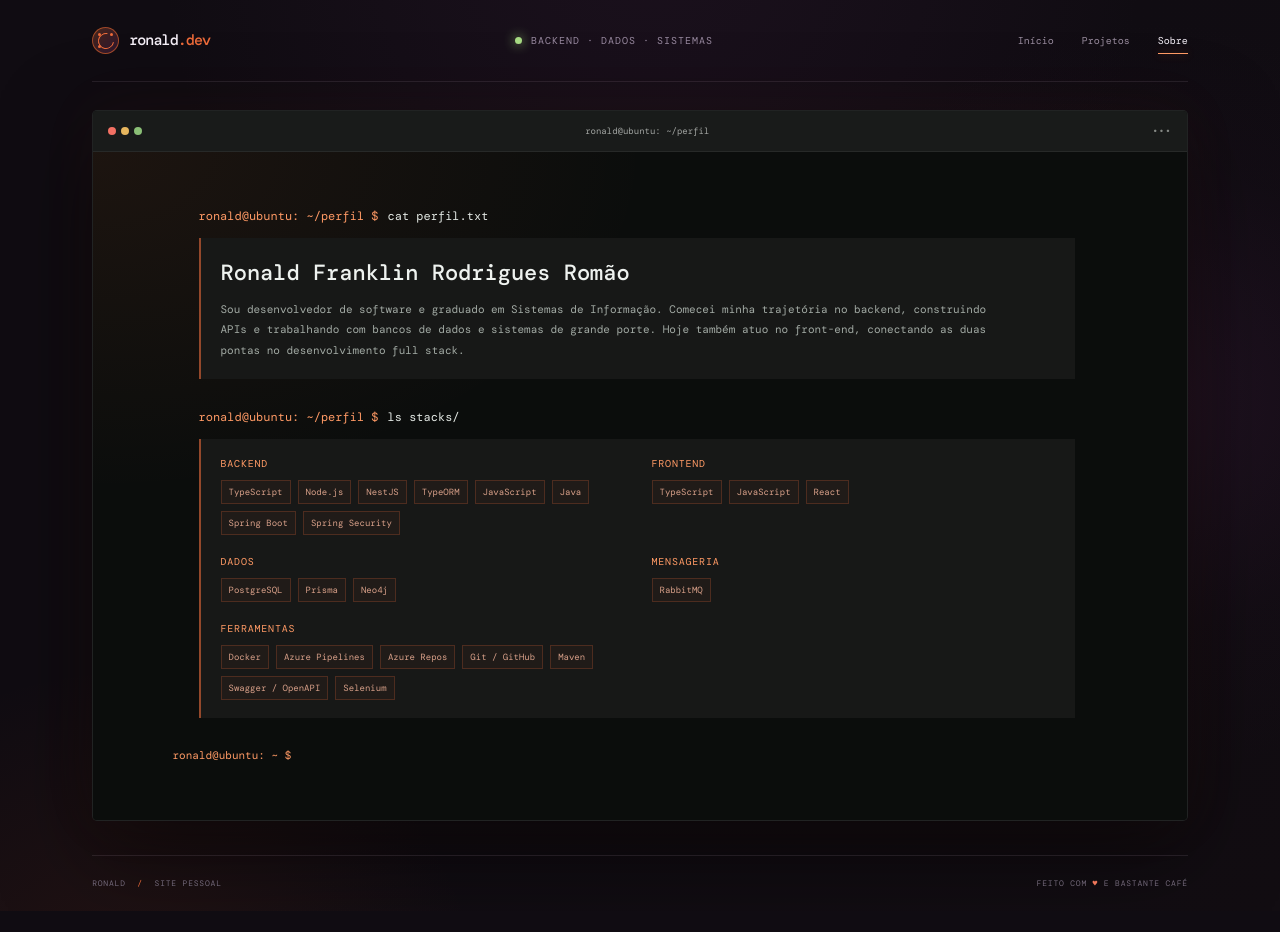
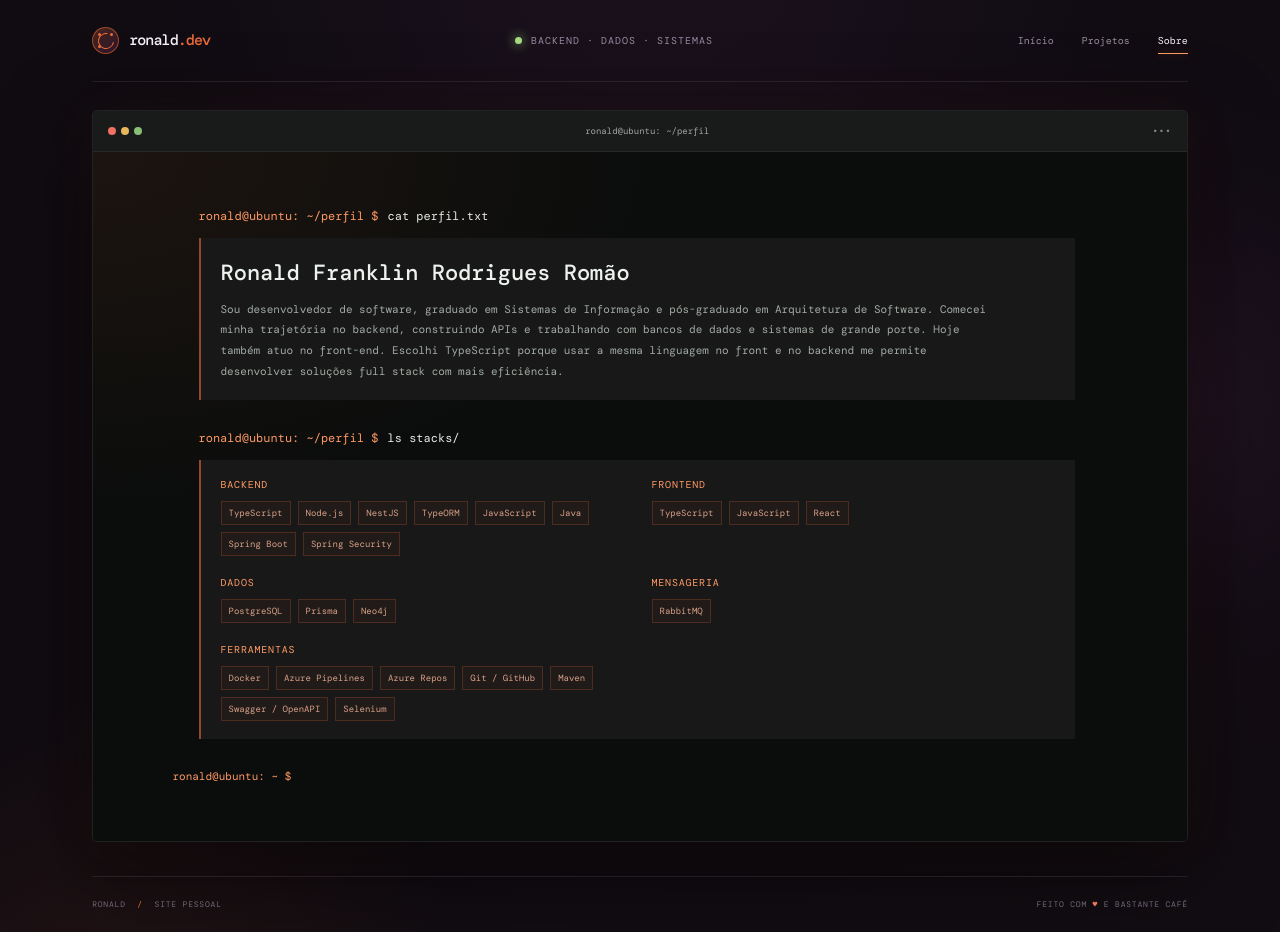
Before and after one commit to RonaldFranklin/personal-portfolio, a React (Vite) app: page / in a window 1280 px wide. Both pictures are taken after a click on the button "Sobre". Before the commit the page ends 911 px from the top, so only its background shows below. Built offline with nearby package versions, Linux system fonts and the light colour scheme.

Commit message:
Expand profile education and TypeScript rationale

```diff
--- a/src/App.jsx
+++ b/src/App.jsx
@@ -164,7 +164,7 @@ export default function App() {
                 <p className="console-command"><span>ronald@ubuntu: ~/perfil $</span> cat perfil.txt</p>
                 <article className="about-entry">
                   <h2>Ronald Franklin Rodrigues Romão</h2>
-                  <p>Sou desenvolvedor de software e graduado em Sistemas de Informação. Comecei minha trajetória no backend, construindo APIs e trabalhando com bancos de dados e sistemas de grande porte. Hoje também atuo no front-end, conectando as duas pontas no desenvolvimento full stack.</p>
+                  <p>Sou desenvolvedor de software, graduado em Sistemas de Informação e pós-graduado em Arquitetura de Software. Comecei minha trajetória no backend, construindo APIs e trabalhando com bancos de dados e sistemas de grande porte. Hoje também atuo no front-end. Escolhi TypeScript porque usar a mesma linguagem no front e no backend me permite desenvolver soluções full stack com mais eficiência.</p>
                 </article>
               </div>
               <div className="about-output">
```
